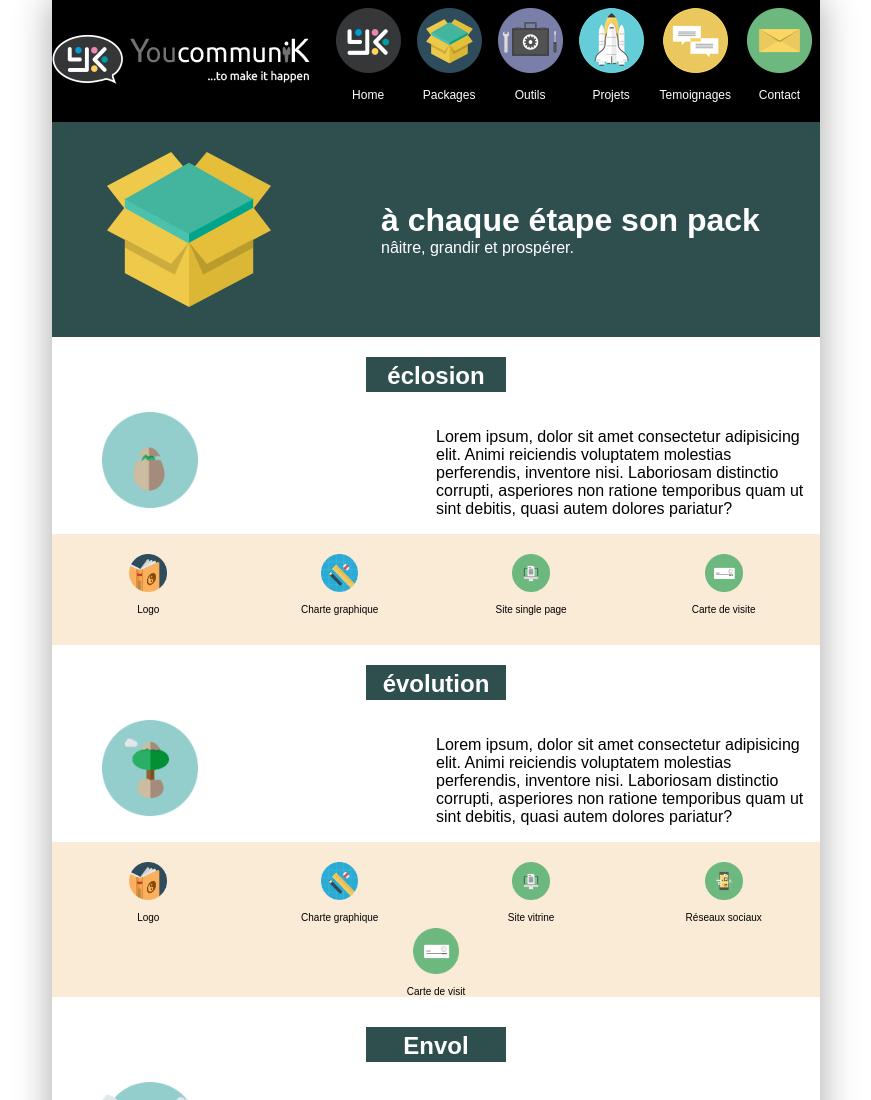
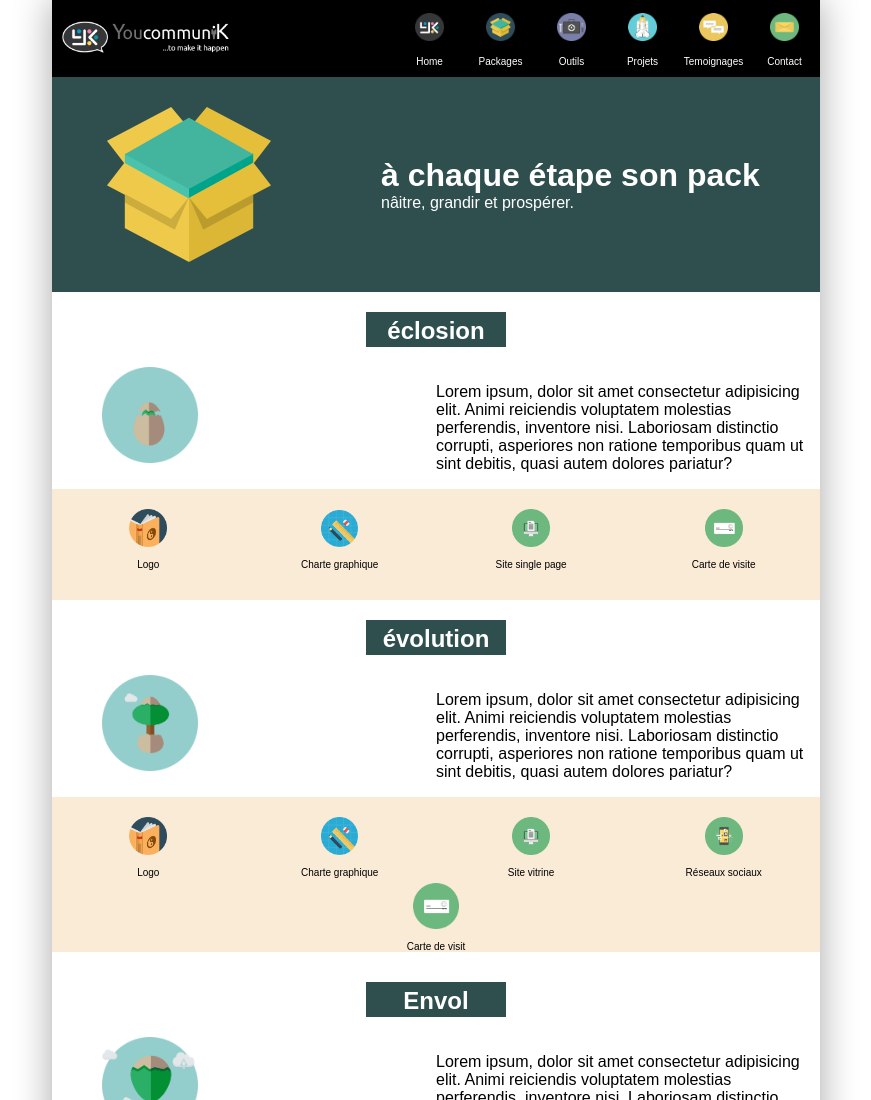
Before and after one commit to Fmaarij/Youcommunik_Second_version, a plain HTML site: page index.html in a window 1280 px wide. Shown: the top 1100 px of the page, without its empty margins (204-1075 px from the left). Drawn offline with Linux system fonts and the light colour scheme.

Commit message:
nav menu modifié

```diff
--- a/public/css/style.css
+++ b/public/css/style.css
@@ -15,12 +15,23 @@ nav {
 .menu {
     display: flex;
     color: white;
+
+}
+.logo img{
+    width: 60%;
+    padding: 10px;
 }
 
 .menu>div {
-    margin: 8px;
-    font-size: 12px;
+    font-size: 10px;
     text-align: center;
+
+}
+
+.menu>div img {
+    width: 40%;
+    padding: 3px;
+    margin-top: 10px;
 }
 
 /* banner */
```
